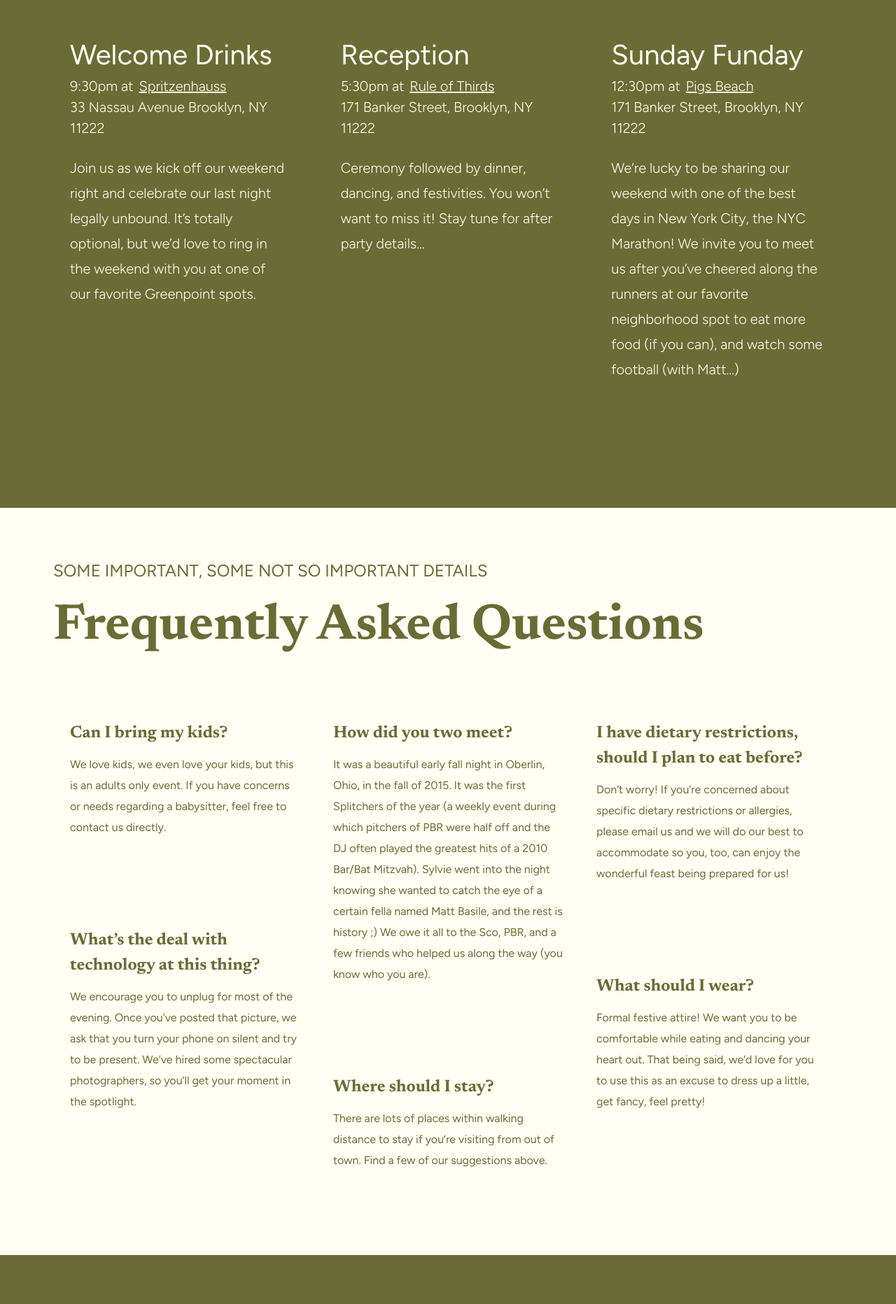
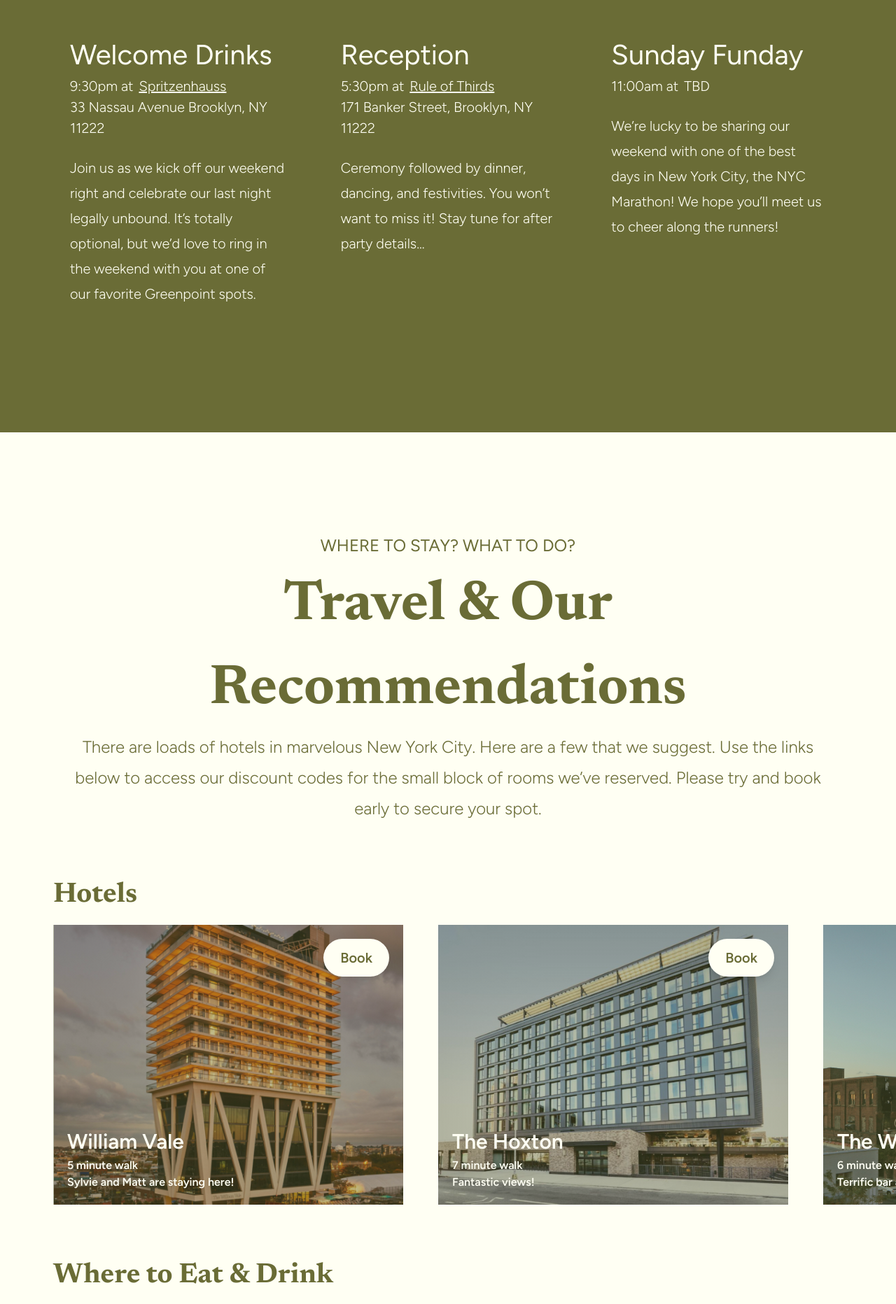
Before and after one commit to mattbasile/matt-syl-wedding, a Next.js app: page / in a window 1280 px wide. Shown: the part 1937-3801 px from the top of the page at 70% size. Built offline with nearby package versions, Linux system fonts and the light colour scheme; a web font is replaced by a local one.

Commit message:
updating copy

```diff
--- a/components/DateCard.js
+++ b/components/DateCard.js
@@ -11,7 +11,9 @@ export default function DateCard({ card }) {
         <span className="text-[16px] md:text-[20px] font-light flex space-x-2">
           {card.time} at
           <a
-            className="underline block ml-2"
+            className={
+              card.location_website ? 'underline  block ml-2' : ' block ml-2'
+            }
             href={card.location_website}
             _target="blank"
           >
--- a/components/RegistryCard.js
+++ b/components/RegistryCard.js
@@ -15,9 +15,6 @@ export default function RegistryCard({ gift, index }) {
         src={gift.image.src}
         className="px-8 py-6 aspect-[3/2] object-contain	w-3/4"
       ></img>
-      {/* <span className="px-8 py-4 text-[16px] leading-[30px]">
-        {gift.content}
-      </span> */}
     </a>
   );
 }
--- a/pages/index.js
+++ b/pages/index.js
@@ -58,14 +58,14 @@ export default function Home() {
     {
       date: 11.5,
       event: 'Sunday Funday',
-      time: '12:30pm',
-      location: 'Pigs Beach',
-      location_website: 'https://www.thirdsbk.com/',
-      address: '171 Banker Street, Brooklyn, NY 11222',
+      time: '11:00am',
+      location: 'TBD',
+
+      address: ' ',
       google_maps_url:
         'https://www.google.com/maps/place/171+Banker+St,+Brooklyn,+NY+11222/@40.7247503,-73.95503,17z/data=!3m1!4b1!4m5!3m4!1s0x89c25943963050d9:0xf80191169ebe093a!8m2!3d40.7247503!4d-73.95503',
       content:
-        'We’re lucky to be sharing our weekend with one of the best days in New York City, the NYC Marathon! We invite you to meet us after you’ve cheered along the runners at our favorite neighborhood spot to eat more food (if you can), and watch some football (with Matt…) ',
+        'We’re lucky to be sharing our weekend with one of the best days in New York City, the NYC Marathon! We hope you’ll meet us to cheer along the runners!',
     },
   ];
 
@@ -73,7 +73,7 @@ export default function Home() {
     {
       name: 'William Vale',
       link: 'https://www.thewilliamvale.com/',
-      price: 'Book $400',
+      price: 'Book',
       distance: '5 minute walk',
       tagline: 'Sylvie and Matt are staying here!',
       image: WilliamValeImage,
@@ -81,7 +81,7 @@ export default function Home() {
     {
       name: 'The Hoxton',
       link: 'https://thehoxton.com/williamsburg/',
-      price: 'Book $400',
+      price: 'Book',
       distance: '7 minute walk',
       tagline: 'Fantastic views!',
       image: HoxtonImage,
@@ -89,7 +89,7 @@ export default function Home() {
     {
       name: 'The Wythe',
       link: 'https://www.wythehotel.com/',
-      price: 'Book $400',
+      price: 'Book',
       distance: '6 minute walk',
       tagline: 'Terrific bar and restaurant',
       image: WytheImage,
@@ -97,15 +97,15 @@ export default function Home() {
     {
       name: 'The Penny',
       link: 'https://www.penny-hotel.com/',
-      price: 'Book $400',
-      distance: '15 minute walk',
-      tagline: 'Slightly further away but a great spot.',
+      price: 'Book',
+      distance: '16 minute walk',
+      tagline: 'Use code FlormanBasile in "Group Code" at checkout.',
       image: PennyImage,
     },
     {
       name: 'The Moxy',
-      link: 'https://www.marriott.com/en-us/hotels/nycxb-moxy-brooklyn-williamsburg/overview/',
-      price: 'Book $400',
+      link: 'https://www.marriott.com/event-reservations/reservation-link.mi?id=1668022047800&key=GRP&app=resvlink',
+      price: 'Book',
       distance: '23 minute walk',
       tagline: 'Slightly further away but a great spot.',
       image: MoxyImage,
@@ -214,14 +214,14 @@ export default function Home() {
       {
         question: 'What’s the deal with technology at this thing?',
         answer:
-          'We encourage you to unplug for most of the evening. Once you’ve posted that picture, we ask that you turn your phone on silent and try to be present. We’ve hired some spectacular photographers, so you’ll get your moment in the spotlight.',
+          'We encourage you to unplug for most of the evening and try to be present. We’ve hired some spectacular photographers, so you’ll get your moment in the spotlight.',
       },
     ],
     [
       {
         question: 'How did you two meet?',
         answer:
-          'It was a beautiful early fall night in Oberlin, Ohio, in the fall of 2015. It was the first Splitchers of the year (a weekly event during which pitchers of PBR were half off and the DJ often played the greatest hits of a 2010 Bar/Bat Mitzvah). Sylvie went into the night knowing she wanted to catch the eye of a certain fella named Matt Basile, and the rest is history ;) We owe it all to the Sco, PBR, and a few friends who helped us along the way (you know who you are).',
+          'It was a beautiful early fall night in Oberlin, Ohio. The year was 2015. It was the first Splitchers of the year (a weekly event during which pitchers of PBR were half off and the DJ often played the greatest hits of a 2010 Bar/Bat Mitzvah). Sylvie went into the night knowing she wanted to catch the eye of a certain fella named Matt Basile, and the rest is history ;) We owe it all to the Sco, PBR, and a few friends who helped us along the way (you know who you are).',
       },
       {
         question: 'Where should I stay?',
@@ -238,7 +238,7 @@ export default function Home() {
       {
         question: 'What should I wear?',
         answer:
-          'Formal festive attire! We want you to be comfortable while eating and dancing your heart out. That being said, we’d love for you to use this as an excuse to dress up a little, get fancy, feel pretty!',
+          'Formal attire. We want you to be comfortable while eating and dancing your heart out. That being said, we’d love for you to use this as an excuse to dress up a little, get fancy, feel pretty!',
       },
     ],
   ];
@@ -247,7 +247,7 @@ export default function Home() {
     {
       image: ZolaLogo,
       content: 'Contribute to our honeymoon adventure!',
-      link: '#',
+      link: 'https://www.zola.com/registry/sylvieandmatt',
     },
     {
       image: BloomingDalesLogo,
@@ -357,7 +357,7 @@ export default function Home() {
         </section>
         <section
           id="travel"
-          className="hidden py-[72px] md:py-[144px] bg-theme-light text-theme-dark"
+          className=" py-[72px] md:py-[144px] bg-theme-light text-theme-dark"
         >
           <div className="px-[32px] md:px-[76px] space-y-2 text-center">
             <span className="uppercase text-[16px] md:text-[24px] ">
```
